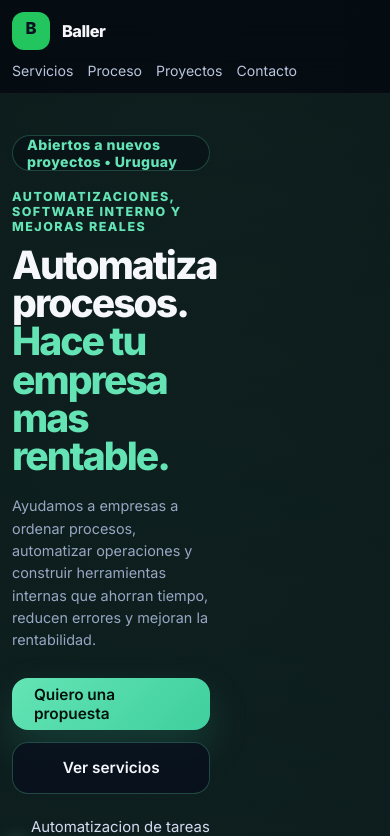
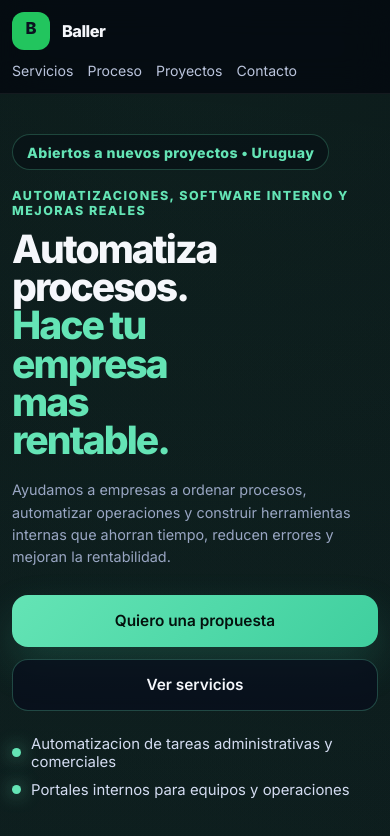
Before and after one commit to JoaquinKarawacki/baller-landing, a React (Vite) app: page / in a window 390 px wide. Shown: the top 836 px of the page. Built offline with nearby package versions, Linux system fonts and the light colour scheme.

Commit message:
Responsive fix

```diff
--- a/src/App.css
+++ b/src/App.css
@@ -990,7 +990,7 @@ a {
   }
 
   .hero__grid {
-    grid-template-columns: minmax(0, 1fr) minmax(140px, 42%);
+    grid-template-columns: 1fr;
     align-items: start;
     gap: 14px;
   }
```
